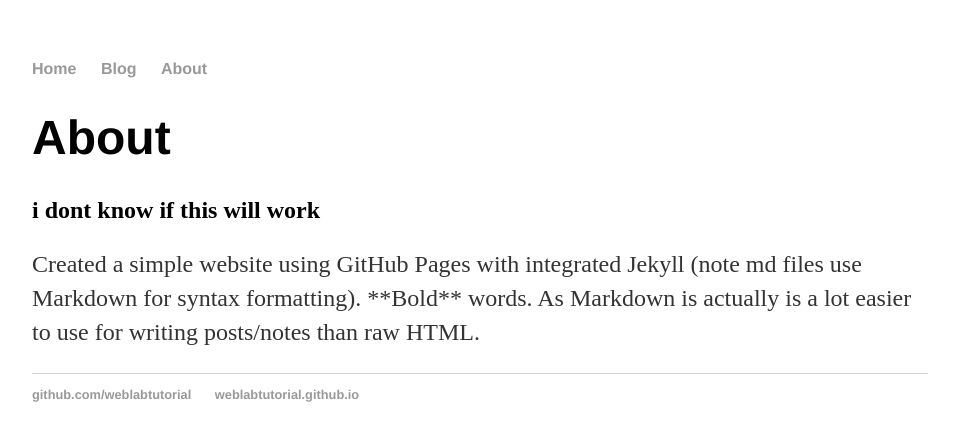
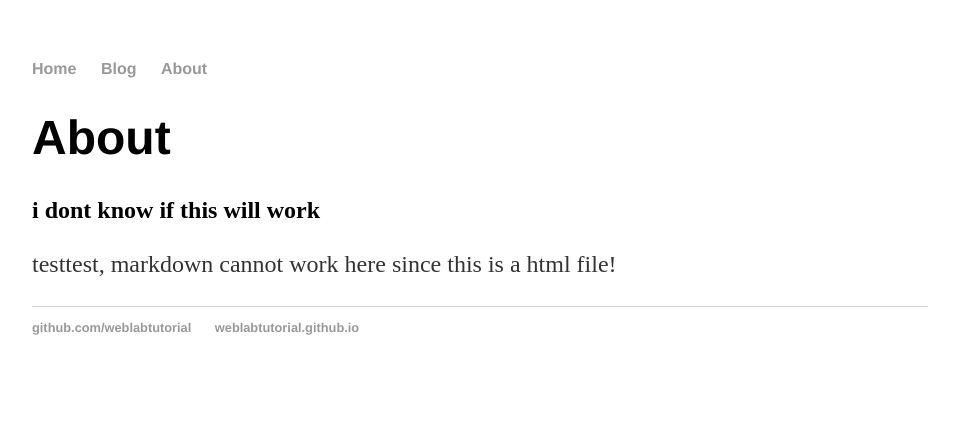
Before and after one commit to EdmondLiu2058/EdmondLiu2058.github.io, a Jekyll site: the page built from about/index.html, in a window 1280 px wide. Shown: the top 441 px of the page, without its empty margins (160-1119 px from the left). Built offline with Jekyll 4.4.1, drawn with Linux system fonts in a browser that asks for light colours.

Commit message:
Update index.html

```diff
--- a/about/index.html
+++ b/about/index.html
@@ -2,5 +2,4 @@
 layout: about
 title: About
 ---
-<p>Created a simple website using GitHub Pages with integrated Jekyll (note md files use Markdown for syntax formatting).
-**Bold** words. As Markdown is actually is a lot easier to use for writing posts/notes than raw HTML.</p>
+<p>testtest, markdown cannot work here since this is a html file!</p>
```
